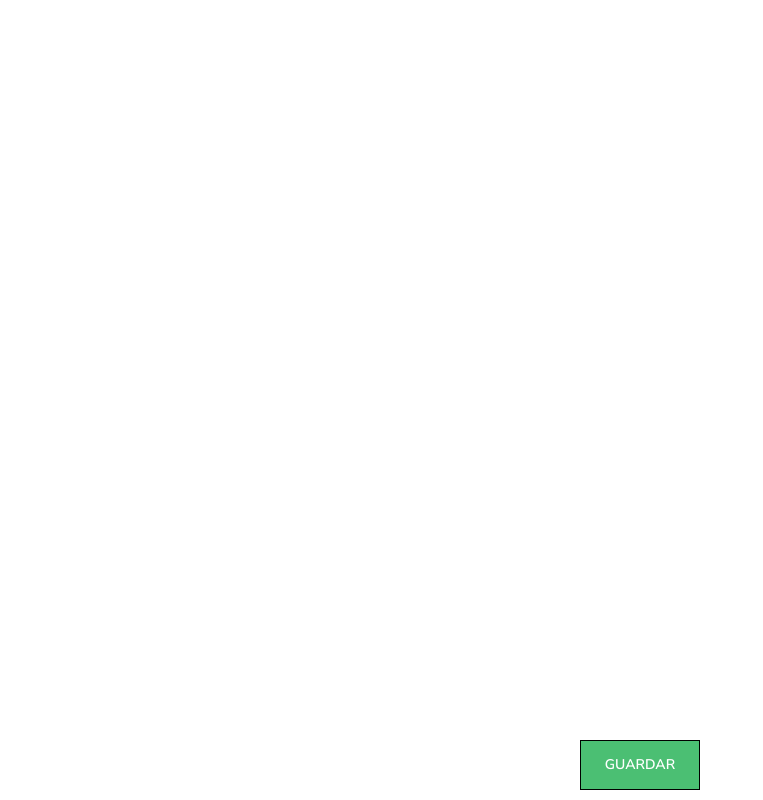
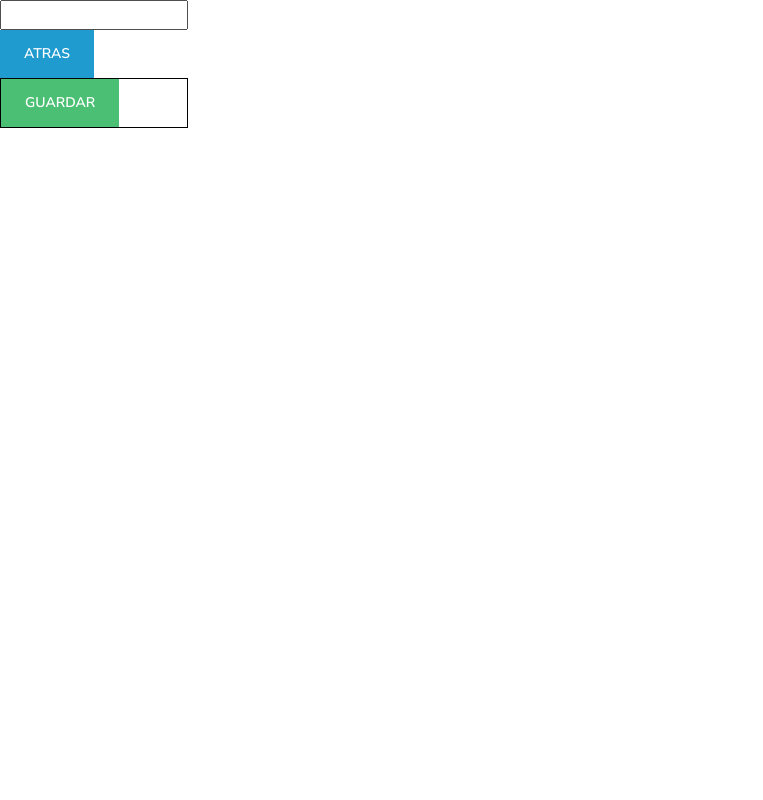
Before and after one commit to gastonSchv/electron-pokeBattles, a plain HTML site: page views/configurationScreen/index.html in a window 1280 px wide. Shown: the whole page, without its empty margins (0-763 px from the left). Drawn offline with nearby package versions, Linux system fonts and the light colour scheme.

Commit message:
Agrego elementos de ventana

```diff
--- a/views/configurationScreen/index.html
+++ b/views/configurationScreen/index.html
@@ -8,10 +8,20 @@
 </head>
 <script type="text/javascript" src="script.js"></script>
 
-<body>
+<body onload="functionesDeInicio()">
     <div id="container">
-        <div id="botonGuardar">
-            <button type="button" class="btn btn-success"> GUARDAR</button>
+        <div id="elementos">
+            <div id="formRutaPokemon" class="form-group">
+                <input id="inputRuta" type="text">
+            </div>
+            <div id="botones">
+                <div id="botonAtras">
+                    <button type="button" class="btn btn-info" onclick="ocultarConfiguracion()"> ATRAS</button>
+                </div>
+                <div id="botonGuardar">
+                    <button type="button" class="btn btn-success" onclick="guardarRutaPokemon()"> GUARDAR</button>
+                </div>
+            </div>
         </div>
     </div>
 </body>
```
